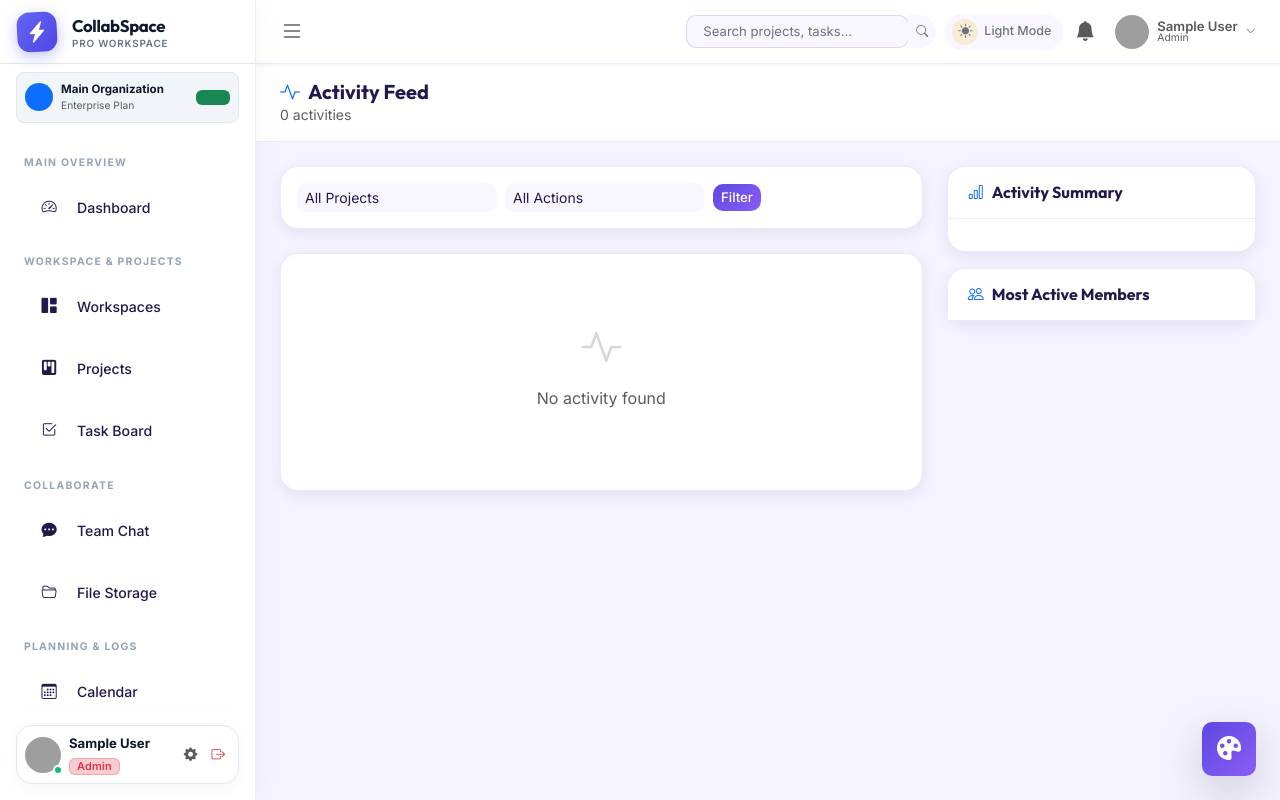
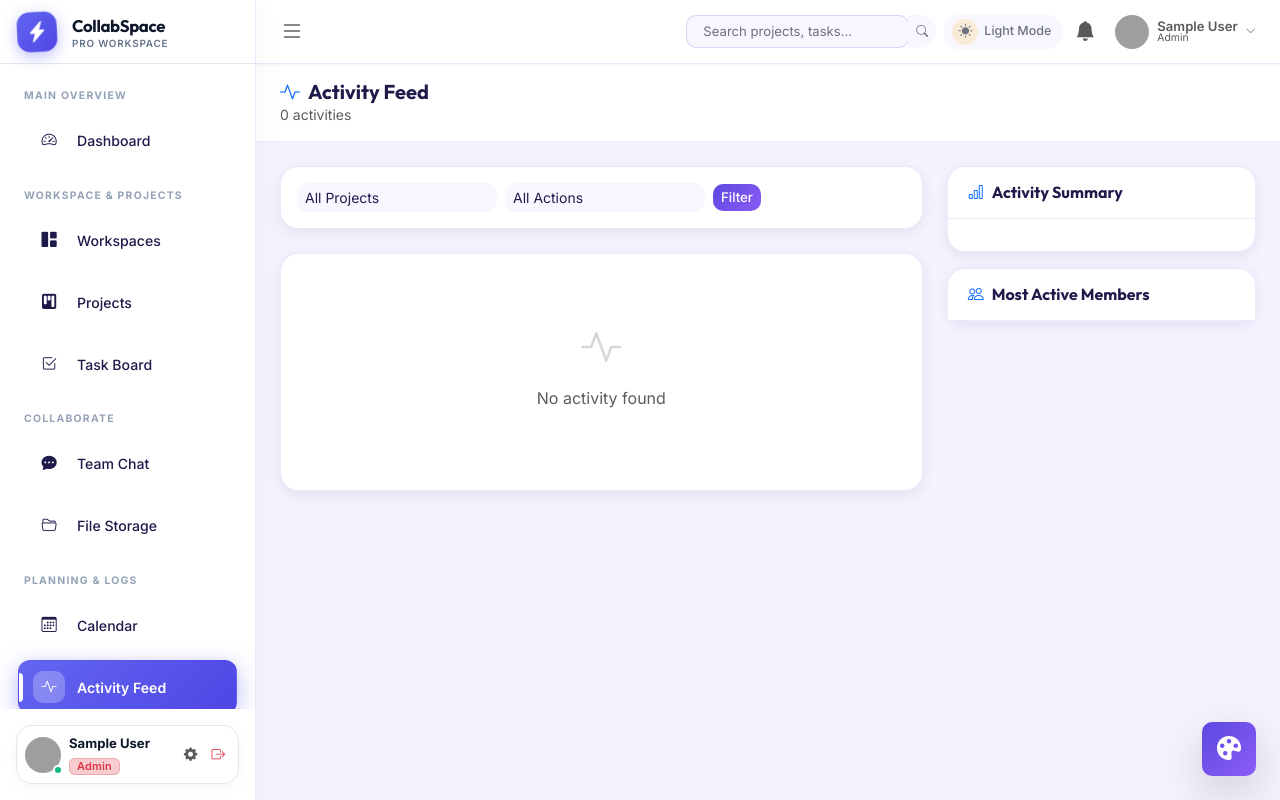
Before and after one commit to MRFIRE5673/CollabSpace, a PHP site: page /your-path/activity.php in a window 1280 px wide. Run offline with PHP 8.4, Linux system fonts and the light colour scheme; the visitor is signed in with stand-in values (Sample User, id 1); data that the repository does not hold is empty; some libraries are stand-ins or nearby versions; grey boxes are pictures that could not be loaded.

Commit message:
style: remove Main Organization card from sidebar

```diff
--- a/includes/sidebar.php
+++ b/includes/sidebar.php
@@ -39,20 +39,6 @@
         <i class="bi bi-x-lg fs-5"></i>
       </button>
     </div>
-  </div>
-
-  <!-- Workspace Selector Card -->
-  <div class="sidebar-workspace-card mx-3 my-2 p-2 rounded-3 d-flex align-items-center justify-content-between">
-    <div class="d-flex align-items-center gap-2 overflow-hidden">
-      <div class="rounded-circle bg-primary bg-opacity-15 text-primary p-2 d-flex align-items-center justify-content-center" style="width:28px;height:28px;">
-        <i class="bi bi-building fs-6"></i>
-      </div>
-      <div class="overflow-hidden">
-        <div class="x-small fw-bold text-truncate" style="font-size:.72rem;">Main Organization</div>
-        <div class="text-muted x-small" style="font-size:.64rem;">Enterprise Plan</div>
-      </div>
-    </div>
-    <span class="badge bg-success bg-opacity-15 text-success x-small" style="font-size:.58rem;padding:2px 6px;">Live</span>
   </div>
 
   <div class="sidebar-wrapper px-2">
```
